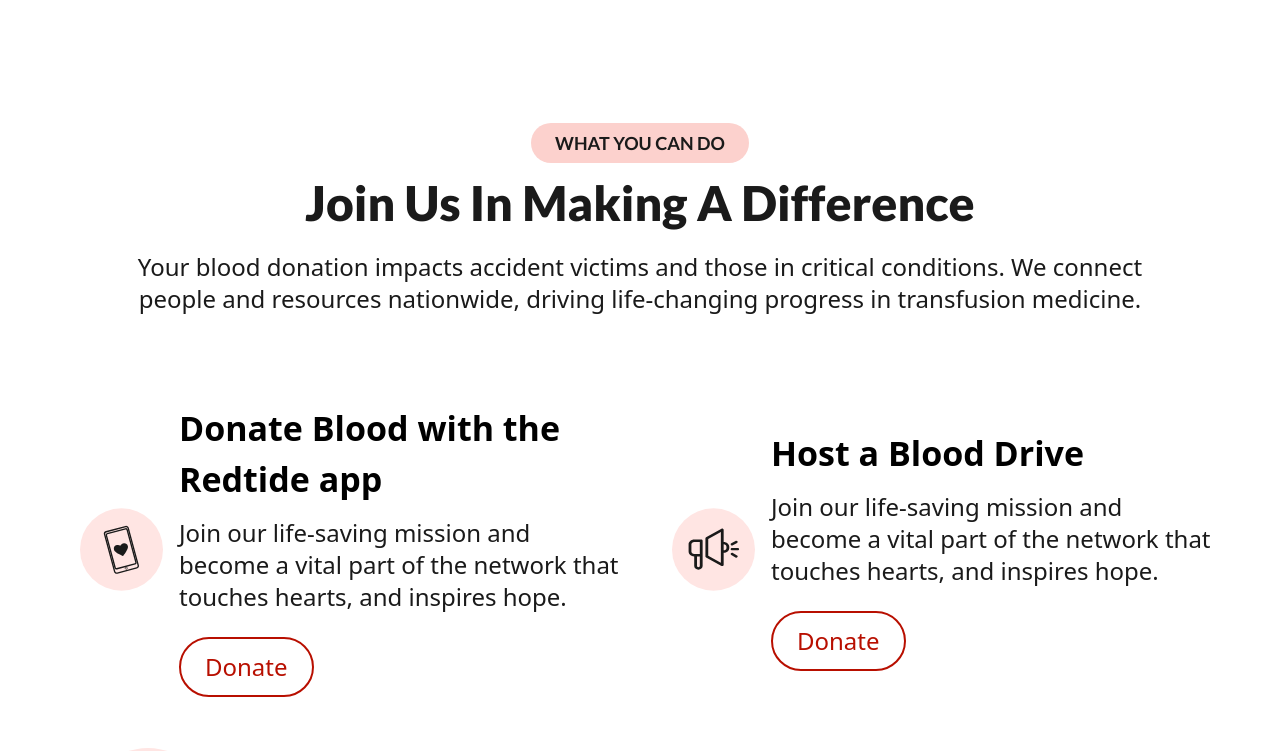
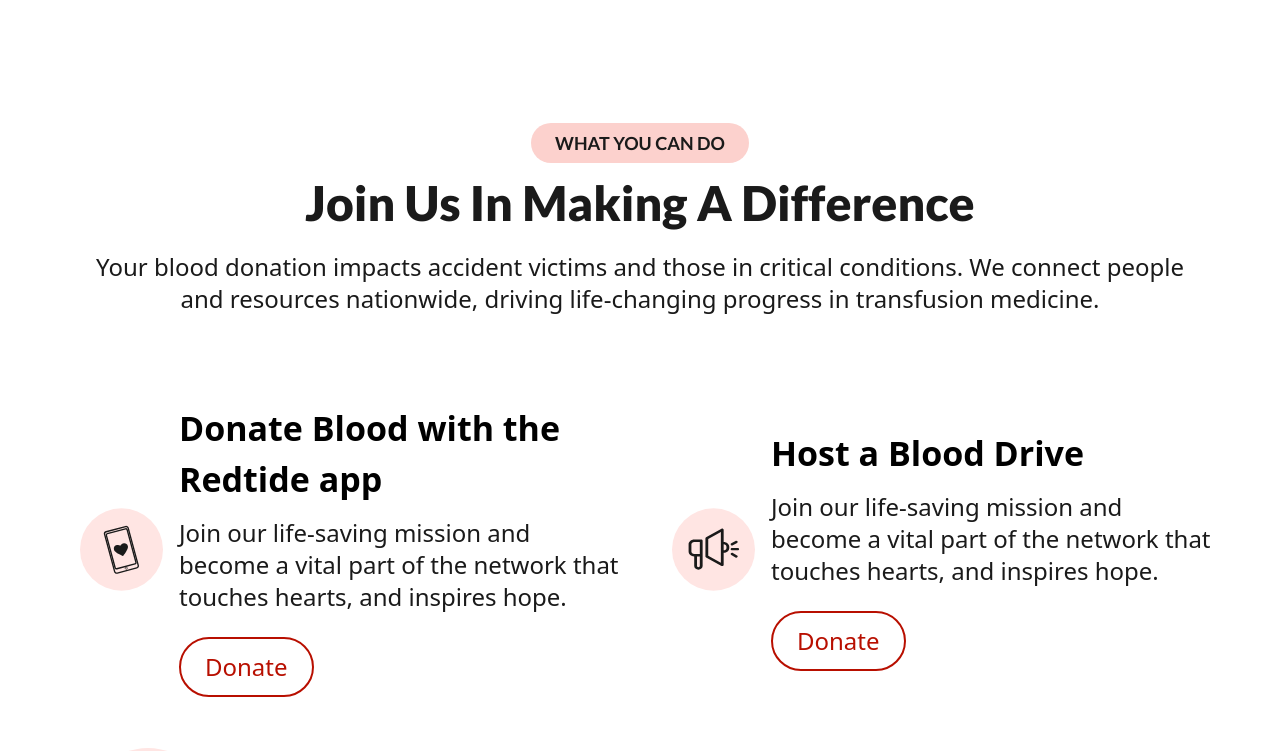
Before and after one commit to Mister-ecks/Redtide, a Next.js app: page / in a window 1280 px wide. Shown: the part 1780-2531 px from the top of the page. Built offline with nearby package versions, Linux system fonts and the light colour scheme.

Commit message:
Layout fix

```diff
--- a/src/components/Cards/index.tsx
+++ b/src/components/Cards/index.tsx
@@ -14,7 +14,7 @@ const Cards: React.FC<CardsProps> = ({head, info, picture1, picture2}) => {
   return (
     <div>
         <section>
-            <div className='py-6 px-4 flex space-x-4 mx-auto items-center max-w-[26.75rem] md:max-w-[38.625rem] border-b border-b-[#E0E0E0] md:border-b-0'>
+            <div className='py-6 px-4 flex space-x-4 mx-auto items-center max-w-full border-b border-b-[#E0E0E0] md:border-b-0'>
                 {/* Photo */}
                 {/* Mobile Phone */}
                 <div className='md:hidden ' >
--- a/src/components/CardsContainer/index.tsx
+++ b/src/components/CardsContainer/index.tsx
@@ -31,7 +31,7 @@ const CardsContainer = () => {
 
           {/* Third Card */}
           <div className="">
-            <div className="py-6 px-4 flex flex-col  mx-auto items-center max-w-[26.75rem] md:max-w-[77.5rem] border-b  border-b-[#E0E0E0] md:justify-between md:border-b-0 md:flex-row md:mx-auto md:px-10
+            <div className="py-6 px-4 flex flex-col  mx-auto items-center max-w-full border-b  border-b-[#E0E0E0] md:justify-between md:border-b-0 md:flex-row md:mx-auto md:px-10
             md:items-center">
               {/* Photo */}
               {/* Mobile Phone */}
--- a/src/components/HeroSection/index.tsx
+++ b/src/components/HeroSection/index.tsx
@@ -3,7 +3,7 @@ import React from "react";
 const HeroSection = () => {
   return (
     <div>
-      <div className="container mt-10 flex flex-col items-center mx-auto justify-between space-y-6  ">
+      <div className="container mt-10 flex flex-col items-center mx-auto justify-between space-y-6">
         {/* Text */}
         <div className="">
           {/* Heading */}
--- a/src/components/WhatYouCanDo/index.tsx
+++ b/src/components/WhatYouCanDo/index.tsx
@@ -6,7 +6,7 @@ const WhatYouCanDoContainer = () => {
     <div>
       <section className="container mx-auto  max-w-full pt-20 md:pt-[11.06rem]">
         {/* WHAT YOU CAN DO */}
-        <div className="mx-auto   flex flex-col space-y-4 max-w-sm  md:max-w-[77.5rem] md:px-20">
+        <div className="mx-auto   flex flex-col space-y-4 max-w-full md:px-20">
           {/* Heading Button */}
           <div className="mx-auto">
             <button className="px-4 py-[1.115rem] text-xs text-[#1A1A1A] font-lato font-bold bg-[#FCD1CD] md:text-[1.125rem] rounded-[2.5rem] md:px-6 md:py-3  ">
--- a/src/components/layout.tsx
+++ b/src/components/layout.tsx
@@ -9,7 +9,7 @@ export default function RootLayout({
 }) {
 	//${jose.variable} font-jose ${kanit.variable} font-kanit
 	return (
-		<div>
+		<div className="mx-auto">
 			<Header />
 			{children}
 			{/* <Footer /> */}
```
